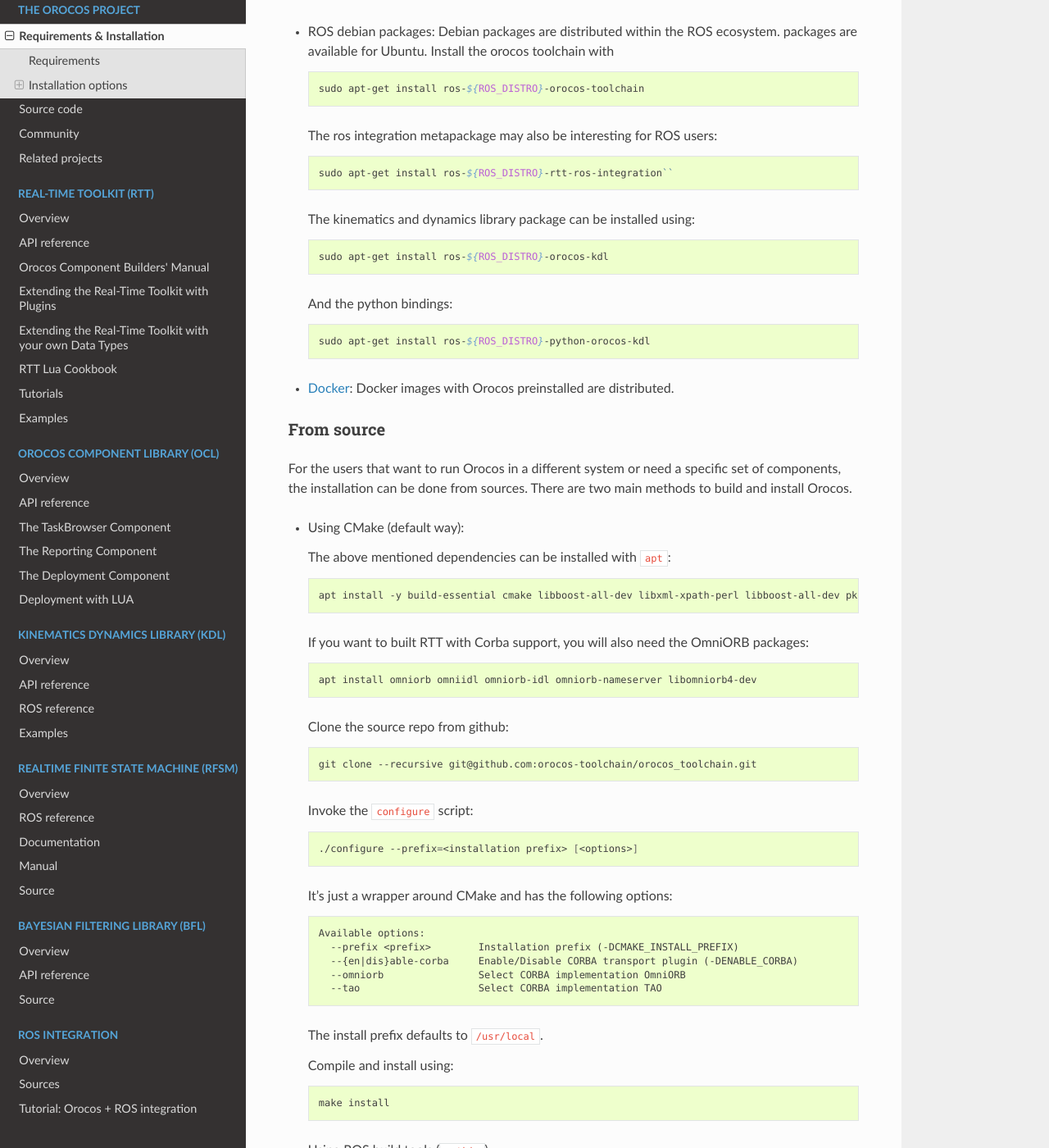
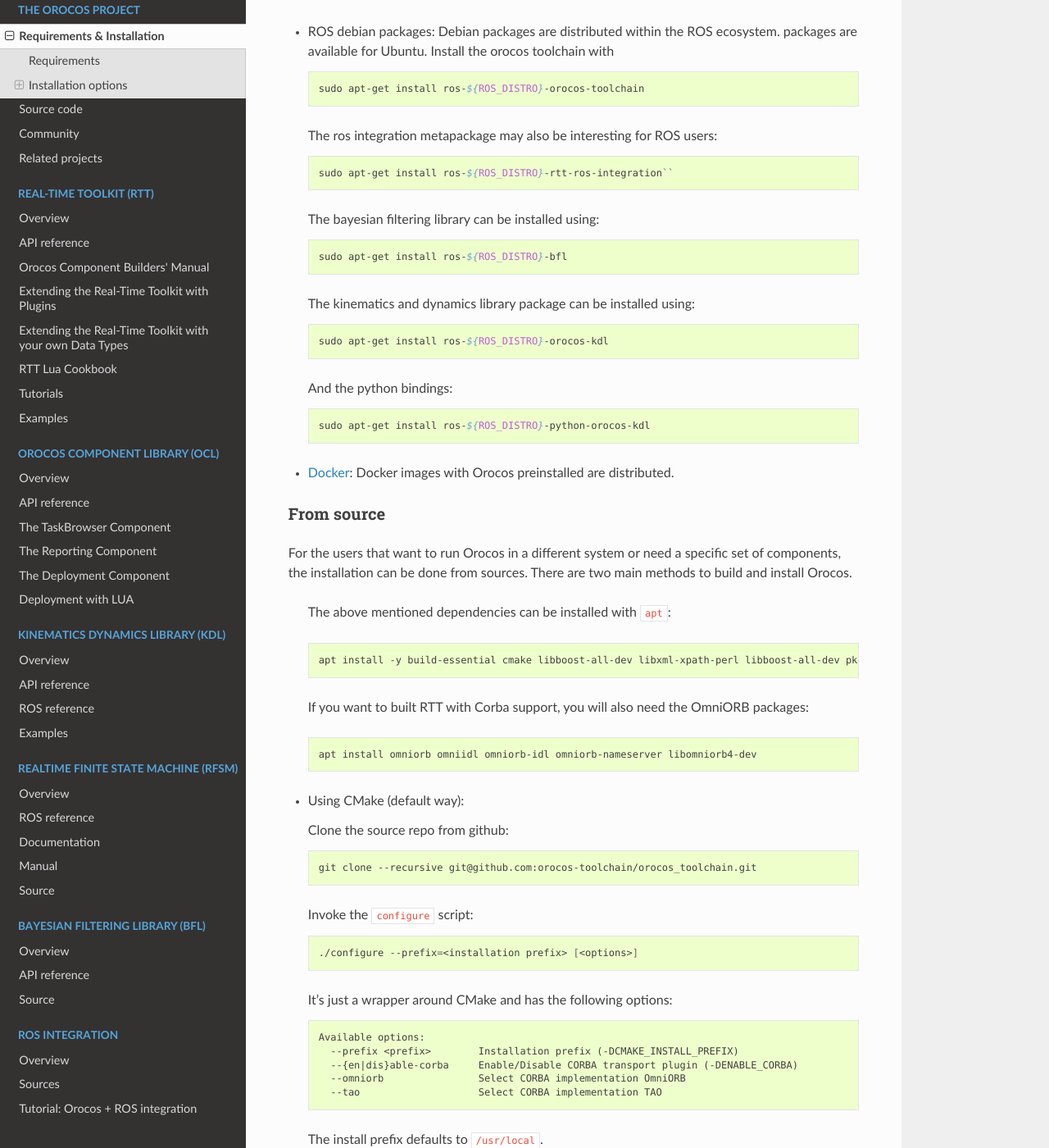
Before and after one commit to orocos/orocos-docs, a Sphinx documentation site: the page built from docs/docs_main/installation.rst, in a window 1280 px wide and 1400 px high, scrolled down 1013 px. Shown: the whole window at 82% size. Built offline with Sphinx 7.4.7 and the Read the Docs theme 2.0.0, drawn with Linux system fonts in a browser that asks for light colours.

Commit message:
Add instruction for bfl installation

```diff
--- a/docs/docs_main/installation.rst
+++ b/docs/docs_main/installation.rst
@@ -60,6 +60,12 @@
 
     sudo apt-get install ros-${ROS_DISTRO}-rtt-ros-integration``
 
+  The bayesian filtering library can be installed using:
+
+  .. code-block:: bash
+
+    sudo apt-get install ros-${ROS_DISTRO}-bfl
+
   The kinematics and dynamics library package can be installed using:
 
   .. code-block:: bash
```
Also changed, not shown: other parts of docs/docs_main/installation.rst (+3 -3 lines).
